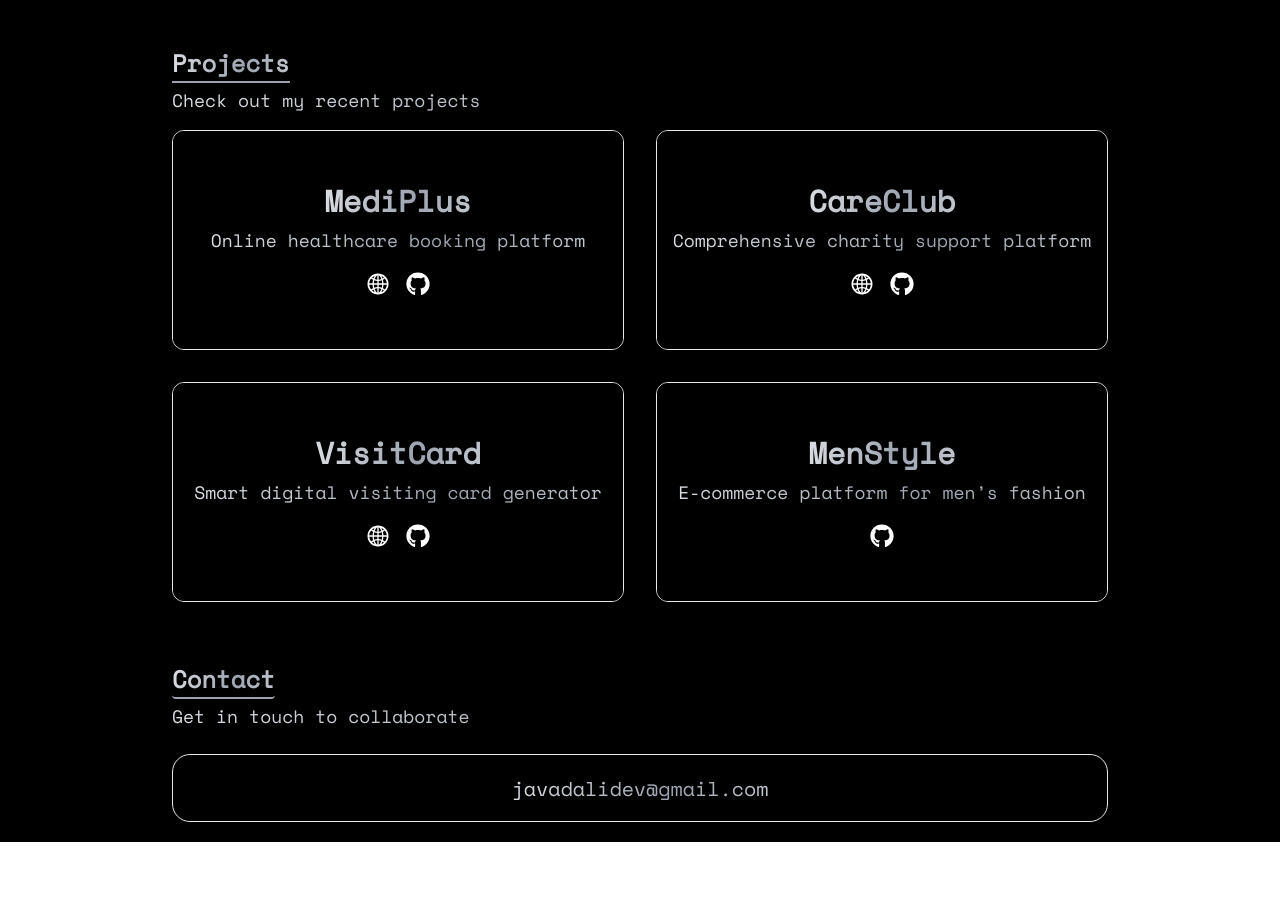
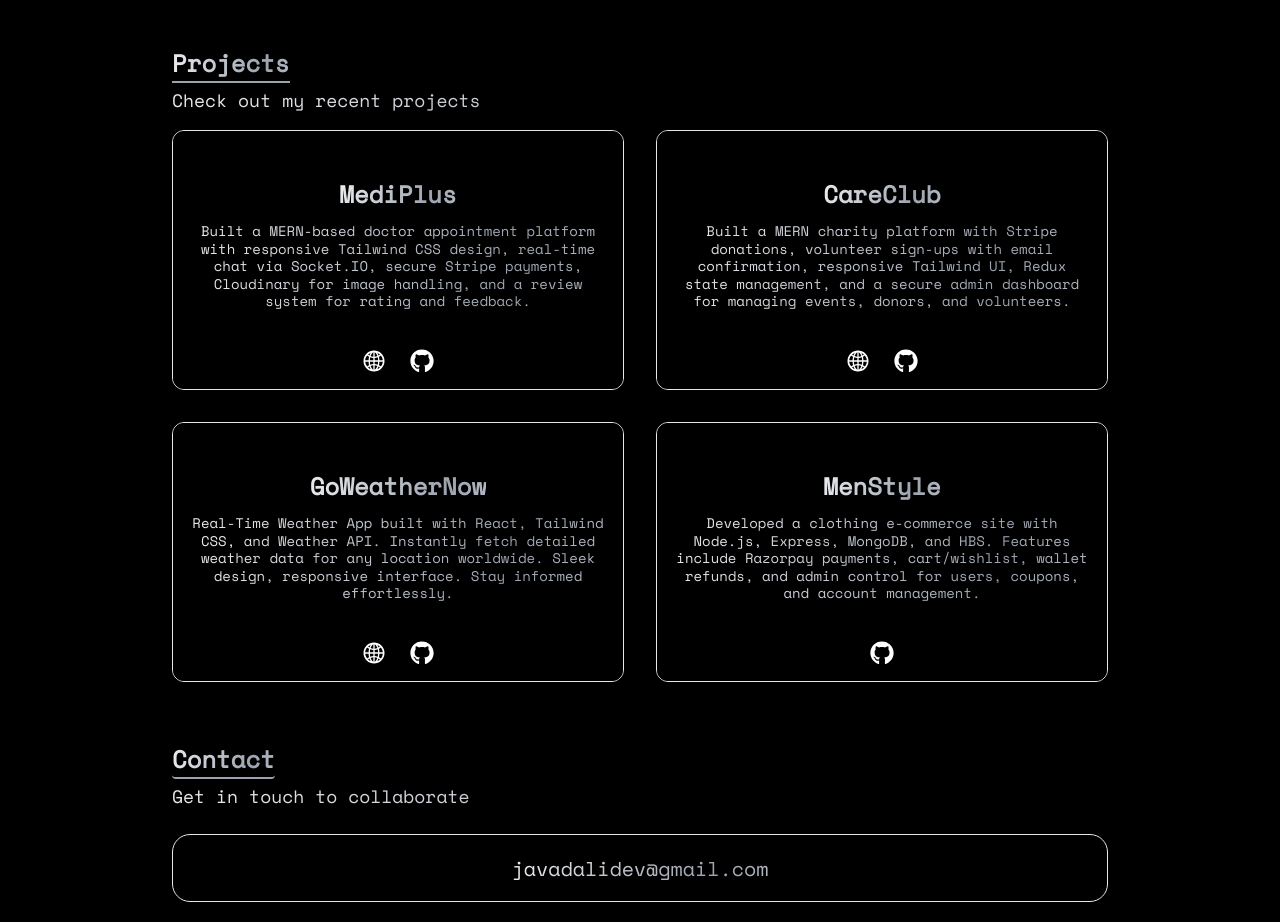
Before and after one commit to JavadAlip/React-Portfolio, a React (Create React App) app: page / in a window 1280 px wide. Shown: the part 1060-1982 px from the top of the page. Before the commit the page ends 1902 px from the top, so only its background shows below. Built offline with nearby package versions, Linux system fonts and the light colour scheme.

Commit message:
Project section design changed

```diff
--- a/src/components/projects.jsx
+++ b/src/components/projects.jsx
@@ -1,7 +1,7 @@
 import React from 'react';
 import Pro1 from '../assets/Mediplus-Banner.jpg';
 import Pro2 from '../assets/Pro2.png';
-import Pro3 from '../assets/DigitalVisit-Banner.png';
+import Pro3 from '../assets/GoWeatherNow-Banner.png';
 import Pro4 from '../assets/Menstyle-Banner.jpg';
 import { FaGithub } from "react-icons/fa";
 import { AiOutlineGlobal } from "react-icons/ai";
@@ -9,33 +9,34 @@ import { AiOutlineGlobal } from "react-icons/ai";
 const projects = [
     {
         name: "MediPlus",
-        description: "Online healthcare booking platform",
+        description: "Built a MERN-based doctor appointment platform with responsive Tailwind CSS design, real-time chat via Socket.IO, secure Stripe payments, Cloudinary for image handling, and a review system for rating and feedback.",
         image: Pro1,
         liveLink: "https://mediplus-booking.vercel.app/",
         codeLink: "https://github.com/JavadAlip/mediplus",
     },
     {
         name: "CareClub",
-        description: "Comprehensive charity support platform",
+        description: "Built a MERN charity platform with Stripe donations, volunteer sign-ups with email confirmation, responsive Tailwind UI, Redux state management, and a secure admin dashboard for managing events, donors, and volunteers.",
         image: Pro2,
         liveLink: "https://careclub.vercel.app/",
         codeLink: "https://github.com/JavadAlip/CareClub",
     },
     {
-        name: "VisitCard",
-        description: "Smart digital visiting card generator",
+        name: "GoWeatherNow",
+        description: "Real-Time Weather App built with React, Tailwind CSS, and Weather API. Instantly fetch detailed weather data for any location worldwide. Sleek design, responsive interface. Stay informed effortlessly.",
         image: Pro3,
-        liveLink: "https://ecard.seclob.com/",
-        codeLink: "https://github.com/teamleadseclob/digital_visiting_card_website",
+        liveLink: "https://goweather-now.vercel.app/",
+        codeLink: "https://github.com/JavadAlip/Weather-App",
     },
     {
         name: "MenStyle",
-        description: "E-commerce platform for men’s fashion",
+        description: "Developed a clothing e-commerce site with Node.js, Express, MongoDB, and HBS. Features include Razorpay payments, cart/wishlist, wallet refunds, and admin control for users, coupons, and account management.",
         image: Pro4,
         liveLink: null,
         codeLink: "https://github.com/JavadAlip/Menstyle",
     },
 ];
+
 const Projects = () => {
     return (
         <div name="projects" className="w-full bg-black py-10">
@@ -52,7 +53,7 @@ const Projects = () => {
                     {projects.map((project, index) => (
                         <div
                             key={index}
-                            className="relative group font-space bg-black border text-white rounded-xl shadow-lg overflow-hidden h-[220px] transition-all duration-500"
+                            className="relative group font-space bg-black border text-white rounded-xl shadow-lg overflow-hidden h-[260px] transition-all duration-500"
                         >
                             {/* Background Image */}
                             <div
@@ -66,19 +67,21 @@ const Projects = () => {
                             <div className="absolute inset-0 bg-black bg-opacity-80 group-hover:bg-opacity-0 transition-opacity duration-500"></div>
 
                             {/* Initial Content */}
-                            <div className="absolute inset-0 flex flex-col justify-center bottom-11 items-center text-center transition-opacity duration-500 opacity-100 group-hover:opacity-0 z-10">
-                                <h3 className="text-3xl font-bold gradient-text-animation">{project.name}</h3>
-                                <p className="text-[18px] mt-2 text-gray-400 gradient-text-animation">{project.description}</p>
+                            <div className="absolute inset-0 flex flex-col justify-center items-center text-center transition-opacity duration-500 opacity-100 group-hover:opacity-0 z-10 px-4">
+                                <h3 className="text-2xl font-bold gradient-text-animation mb-3">{project.name}</h3>
+                                <p className="text-[14px] text-gray-400 gradient-text-animation leading-tight mb-8">
+                                    {project.description}
+                                </p>
                             </div>
 
-                            {/* Icons at the bottom (always visible) */}
-                            <div className="absolute top-1/2 -translate-y-1/2 left-1/2 mt-11 transform -translate-x-1/2 flex gap-4 opacity-100 transition-opacity duration-500 z-10">
+                            {/* Icons - Positioned near bottom */}
+                            <div className="absolute left-1/2 transform -translate-x-1/2 bottom-4 group-hover:bottom-8 flex gap-6 opacity-100 transition-all duration-500 z-20">
                                 {project.liveLink && (
                                     <a
                                         href={project.liveLink}
                                         target="_blank"
                                         rel="noopener noreferrer"
-                                        className="text-white group-hover:text-black text-2xl group-hover:text-5xl "
+                                        className="text-white hover:text-gray-300 group-hover:text-black text-2xl group-hover:text-4xl transition-all duration-500"
                                     >
                                         <AiOutlineGlobal />
                                     </a>
@@ -87,13 +90,13 @@ const Projects = () => {
                                     href={project.codeLink}
                                     target="_blank"
                                     rel="noopener noreferrer"
-                                    className="text-white group-hover:text-black text-2xl group-hover:text-5xl "
+                                    className="text-white hover:text-gray-300 group-hover:text-black text-2xl group-hover:text-4xl transition-all duration-500"
                                 >
                                     <FaGithub />
                                 </a>
                             </div>
 
-                            {/* Gradient fade color from the bottom on hover */}
+                            {/* Gradient Fade Effect */}
                             <div className="absolute bottom-0 left-0 w-full h-2/4 bg-gradient-to-t from-white to-transparent opacity-0 group-hover:opacity-30 transition-all duration-500"></div>
                         </div>
                     ))}
@@ -103,7 +106,4 @@ const Projects = () => {
     );
 };
 
-
-
-
 export default Projects;
```
Also changed, not shown: src/assets/GoWeatherNow-Banner.png (added).
